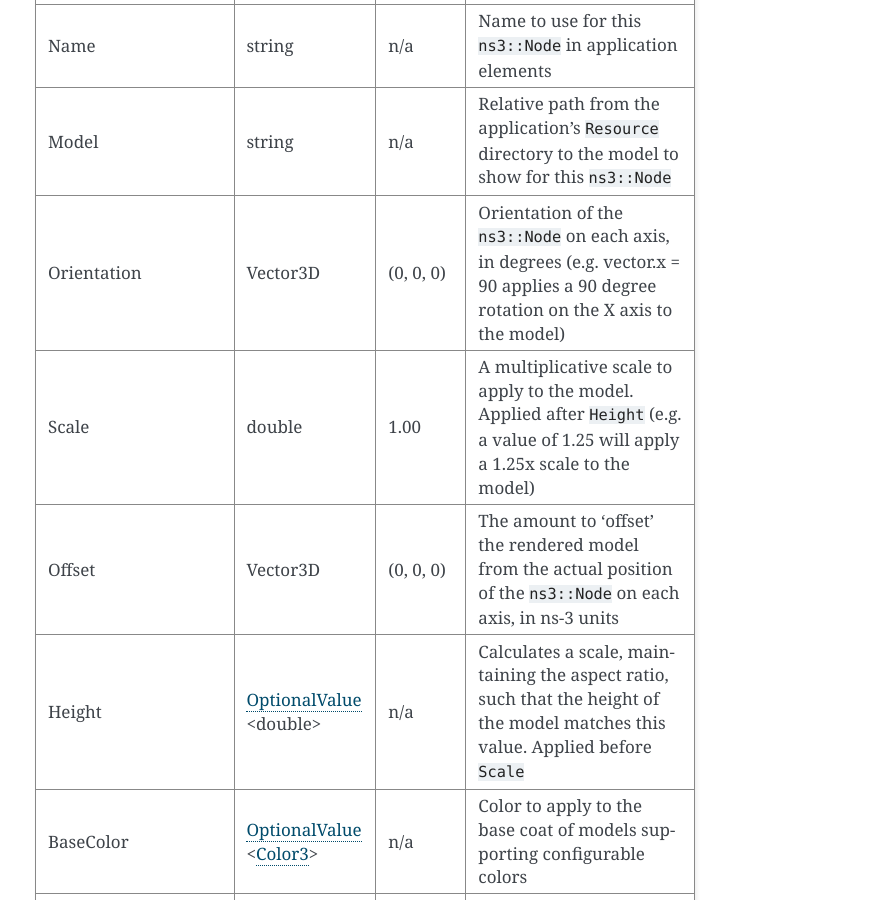
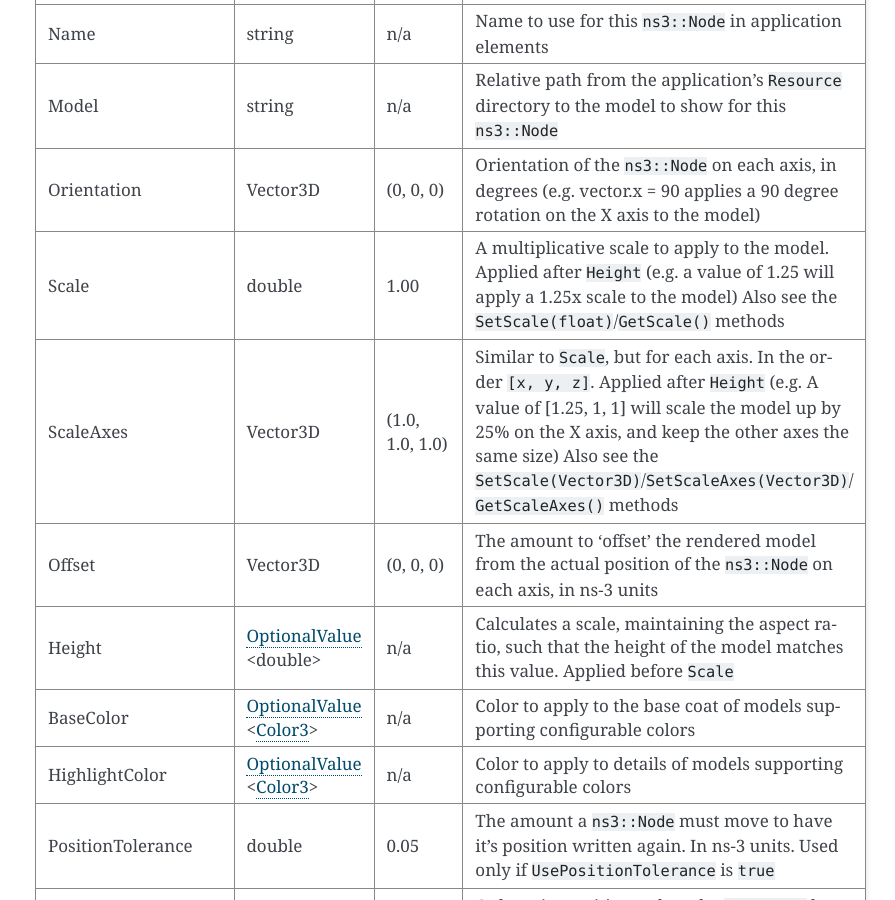
Before and after one commit to usnistgov/NetSimulyzer-ns3-module, a Sphinx documentation site: the page built from doc/source/nodes.rst, in a window 1280 px wide and 900 px high, scrolled down 9614 px. Shown: the whole window, without its empty margins (385-1280 px from the left). Built offline with Sphinx 7.4.7, drawn with Linux system fonts in a browser that asks for light colours.

Commit message:
Add `ScaleAxes` attribute.
See: https://github.com/usnistgov/NetSimulyzer-ns3-module/issues/28

```diff
--- a/doc/source/nodes.rst
+++ b/doc/source/nodes.rst
@@ -315,42 +315,51 @@ Unlike :ref:`orchestrator-mobility-polling`, this location tracing may not be di
 Attributes
 ^^^^^^^^^^
 
-+----------------------+---------------------------------------+---------------+--------------------------------------------------------------+
-| Name                 | Type                                  | Default Value | Description                                                  |
-+======================+=======================================+===============+==============================================================+
-| Name                 | string                                | n/a           | Name to use for this ``ns3::Node`` in application elements   |
-+----------------------+---------------------------------------+---------------+--------------------------------------------------------------+
-| Model                | string                                | n/a           | Relative path from the application's ``Resource``            |
-|                      |                                       |               | directory to the model to show for this ``ns3::Node``        |
-+----------------------+---------------------------------------+---------------+--------------------------------------------------------------+
-| Orientation          | Vector3D                              | (0, 0, 0)     | Orientation of the ``ns3::Node`` on each axis, in degrees    |
-|                      |                                       |               | (e.g. vector.x = 90 applies a 90 degree rotation             |
-|                      |                                       |               | on the X axis to the model)                                  |
-+----------------------+---------------------------------------+---------------+--------------------------------------------------------------+
-| Scale                | double                                | 1.00          | A multiplicative scale to apply to the model.                |
-|                      |                                       |               | Applied after ``Height``                                     |
-|                      |                                       |               | (e.g. a value of 1.25 will apply a 1.25x scale to the model) |
-+----------------------+---------------------------------------+---------------+--------------------------------------------------------------+
-| Offset               | Vector3D                              | (0, 0, 0)     | The amount to 'offset' the rendered model from the           |
-|                      |                                       |               | actual position of the ``ns3::Node``                         |
-|                      |                                       |               | on each axis, in ns-3 units                                  |
-+----------------------+---------------------------------------+---------------+--------------------------------------------------------------+
-| Height               | :ref:`optional-value` <double>        | n/a           | Calculates a scale, maintaining the aspect ratio, such       |
-|                      |                                       |               | that the height of the model matches this value.             |
-|                      |                                       |               | Applied before ``Scale``                                     |
-+----------------------+---------------------------------------+---------------+--------------------------------------------------------------+
-| BaseColor            | :ref:`optional-value` <:ref:`color3`> | n/a           | Color to apply to the base coat of models supporting         |
-|                      |                                       |               | configurable colors                                          |
-+----------------------+---------------------------------------+---------------+--------------------------------------------------------------+
-| HighlightColor       | :ref:`optional-value` <:ref:`color3`> | n/a           | Color to apply to details of models supporting               |
-|                      |                                       |               | configurable colors                                          |
-+----------------------+---------------------------------------+---------------+--------------------------------------------------------------+
-| PositionTolerance    | double                                | 0.05          | The amount a ``ns3::Node`` must move to have it's            |
-|                      |                                       |               | position written again. In ns-3 units.                       |
-|                      |                                       |               | Used only if ``UsePositionTolerance`` is ``true``            |
-+----------------------+---------------------------------------+---------------+--------------------------------------------------------------+
-| UsePositionTolerance | bool                                  | ``true``      | Only write positions when the ``ns3::Node`` has              |
-|                      |                                       |               | moved beyond the ``PositionTolerance``                       |
-+----------------------+---------------------------------------+---------------+--------------------------------------------------------------+
-| Visible              | bool                                  | ``true``      | Defines if the ``ns3::Node`` is rendered in the application  |
-+----------------------+---------------------------------------+---------------+--------------------------------------------------------------+
++----------------------+---------------------------------------+-----------------+--------------------------------------------------------------+
+| Name                 | Type                                  | Default Value   | Description                                                  |
++======================+=======================================+=================+==============================================================+
+| Name                 | string                                | n/a             | Name to use for this ``ns3::Node`` in application elements   |
++----------------------+---------------------------------------+-----------------+--------------------------------------------------------------+
+| Model                | string                                | n/a             | Relative path from the application's ``Resource``            |
+|                      |                                       |                 | directory to the model to show for this ``ns3::Node``        |
++----------------------+---------------------------------------+-----------------+--------------------------------------------------------------+
+| Orientation          | Vector3D                              | (0, 0, 0)       | Orientation of the ``ns3::Node`` on each axis, in degrees    |
+|                      |                                       |                 | (e.g. vector.x = 90 applies a 90 degree rotation             |
+|                      |                                       |                 | on the X axis to the model)                                  |
++----------------------+---------------------------------------+-----------------+--------------------------------------------------------------+
+| Scale                | double                                | 1.00            | A multiplicative scale to apply to the model.                |
+|                      |                                       |                 | Applied after ``Height``                                     |
+|                      |                                       |                 | (e.g. a value of 1.25 will apply a 1.25x scale to the model) |
+|                      |                                       |                 | Also see the ``SetScale(float)``/``GetScale()`` methods      |
++----------------------+---------------------------------------+-----------------+--------------------------------------------------------------+
+| ScaleAxes            | Vector3D                              | (1.0, 1.0, 1.0) | Similar to ``Scale``, but for each axis. In the order        |
+|                      |                                       |                 | ``[x, y, z]``.  Applied after ``Height``                     |
+|                      |                                       |                 | (e.g. A value of [1.25, 1, 1] will scale the model up        |
+|                      |                                       |                 | by 25% on the X axis, and keep the other axes                |
+|                      |                                       |                 | the same size) Also see the                                  |
+|                      |                                       |                 | ``SetScale(Vector3D)``/``SetScaleAxes(Vector3D)``/           |
+|                      |                                       |                 | ``GetScaleAxes()`` methods                                   |
++----------------------+---------------------------------------+-----------------+--------------------------------------------------------------+
+| Offset               | Vector3D                              | (0, 0, 0)       | The amount to 'offset' the rendered model from the           |
+|                      |                                       |                 | actual position of the ``ns3::Node``                         |
+|                      |                                       |                 | on each axis, in ns-3 units                                  |
++----------------------+---------------------------------------+-----------------+--------------------------------------------------------------+
+| Height               | :ref:`optional-value` <double>        | n/a             | Calculates a scale, maintaining the aspect ratio, such       |
+|                      |                                       |                 | that the height of the model matches this value.             |
+|                      |                                       |                 | Applied before ``Scale``                                     |
++----------------------+---------------------------------------+-----------------+--------------------------------------------------------------+
+| BaseColor            | :ref:`optional-value` <:ref:`color3`> | n/a             | Color to apply to the base coat of models supporting         |
+|                      |                                       |                 | configurable colors                                          |
++----------------------+---------------------------------------+-----------------+--------------------------------------------------------------+
+| HighlightColor       | :ref:`optional-value` <:ref:`color3`> | n/a             | Color to apply to details of models supporting               |
+|                      |                                       |                 | configurable colors                                          |
++----------------------+---------------------------------------+-----------------+--------------------------------------------------------------+
+| PositionTolerance    | double                                | 0.05            | The amount a ``ns3::Node`` must move to have it's            |
+|                      |                                       |                 | position written again. In ns-3 units.                       |
+|                      |                                       |                 | Used only if ``UsePositionTolerance`` is ``true``            |
++----------------------+---------------------------------------+-----------------+--------------------------------------------------------------+
+| UsePositionTolerance | bool                                  | ``true``        | Only write positions when the ``ns3::Node`` has              |
+|                      |                                       |                 | moved beyond the ``PositionTolerance``                       |
++----------------------+---------------------------------------+-----------------+--------------------------------------------------------------+
+| Visible              | bool                                  | ``true``        | Defines if the ``ns3::Node`` is rendered in the application  |
++----------------------+---------------------------------------+-----------------+--------------------------------------------------------------+
```
Also changed, not shown: doc/source/decorations.rst (+25 -17 lines), 5 other files.
